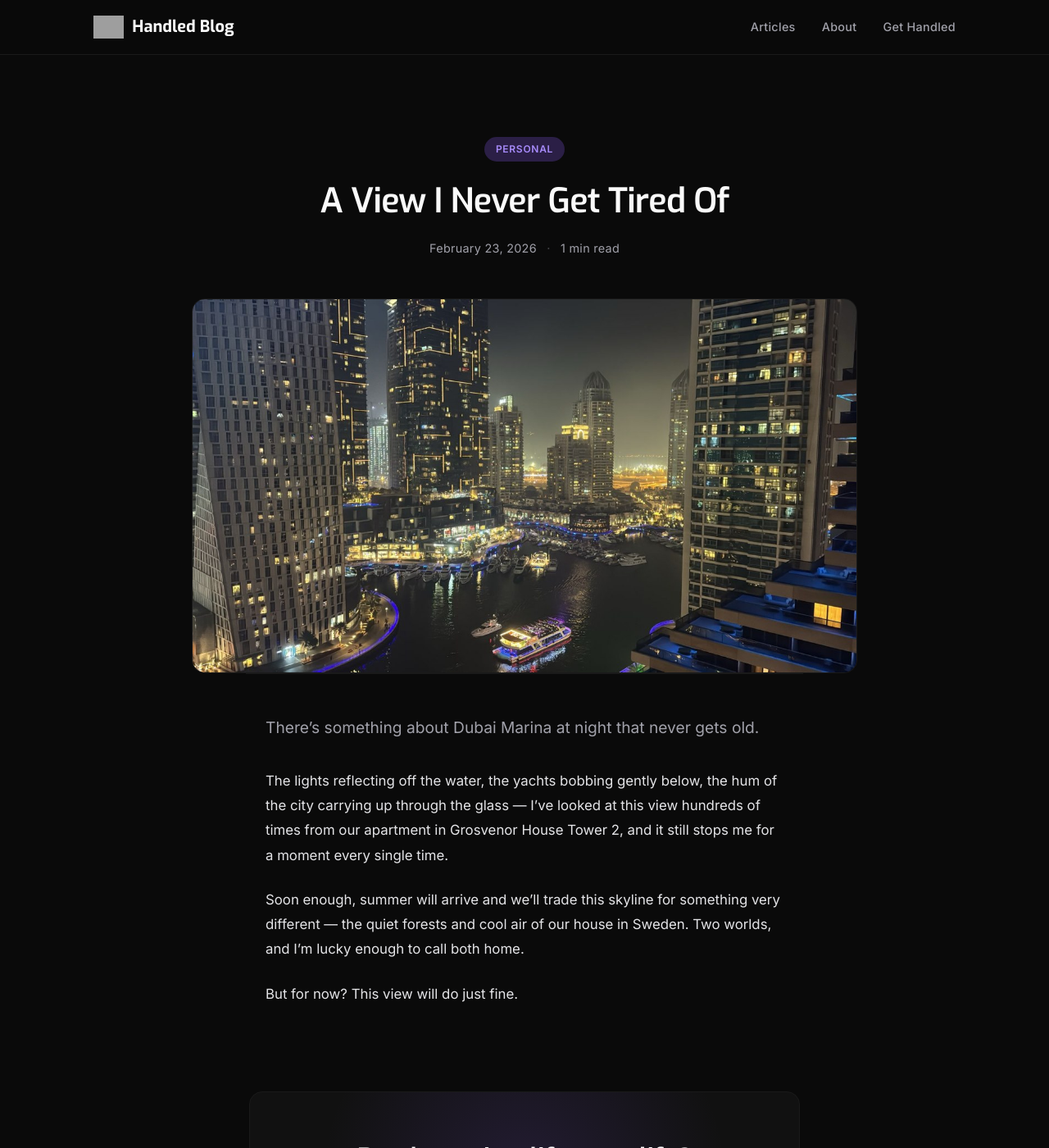
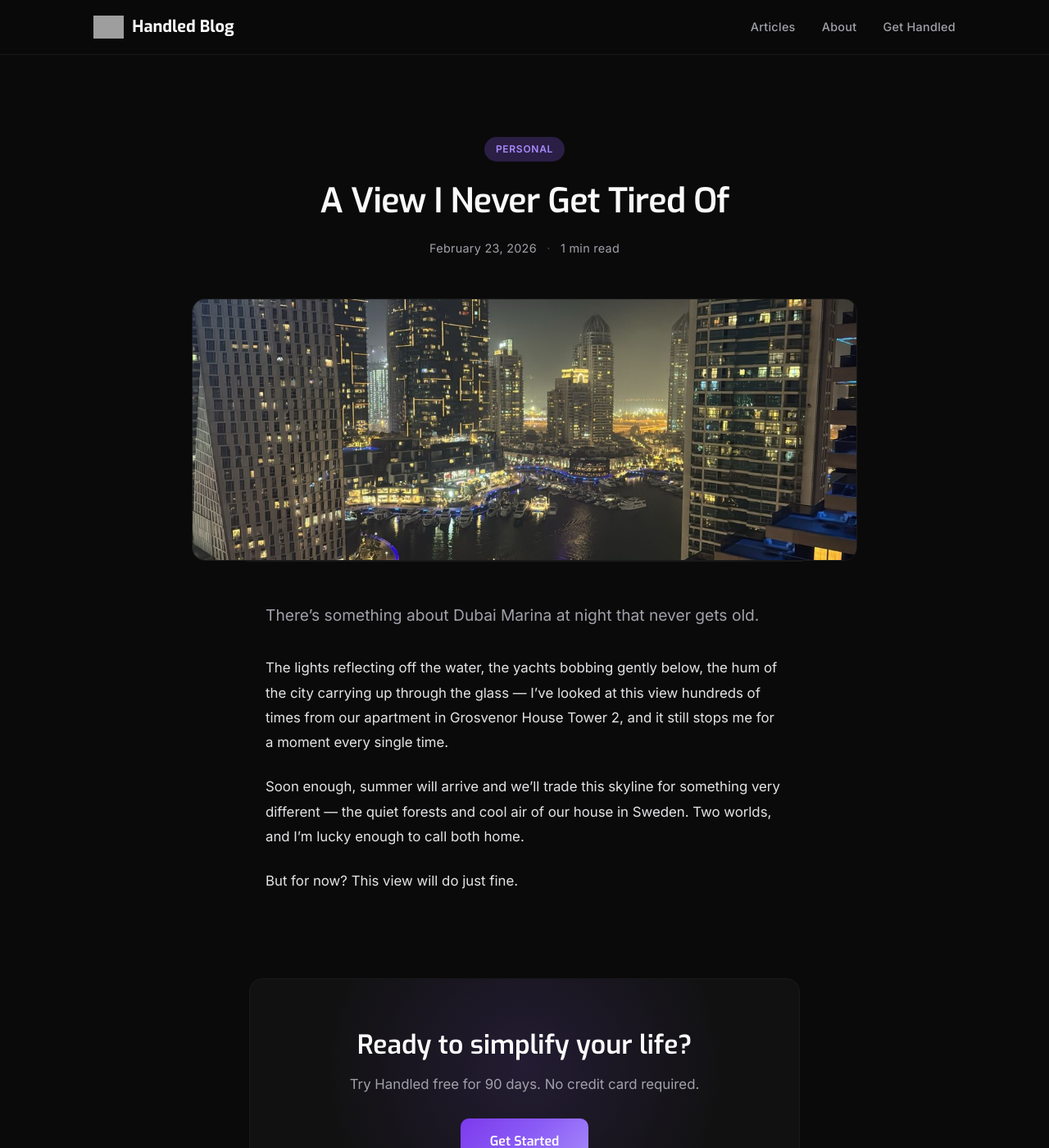
Before and after one commit to handled-sh/handled-sh.github.io, a Jekyll site: the page built from _posts/2026-02-23-a-view-i-never-get-tired-of.md, in a window 1280 px wide and 1400 px high. Shown: the whole window at 82% size. Built offline with Jekyll 4.4.1, drawn with Linux system fonts in a browser that asks for light colours; grey boxes are pictures that could not be loaded.

Commit message:
Reduce post hero image height

```diff
--- a/assets/css/style.css
+++ b/assets/css/style.css
@@ -782,7 +782,7 @@ h1, h2, h3, h4, h5, h6 {
 
 .post-hero-image img {
   width: 100%;
-  max-height: 500px;
+  max-height: 320px;
   object-fit: cover;
   border-radius: 16px;
   display: block;
```
